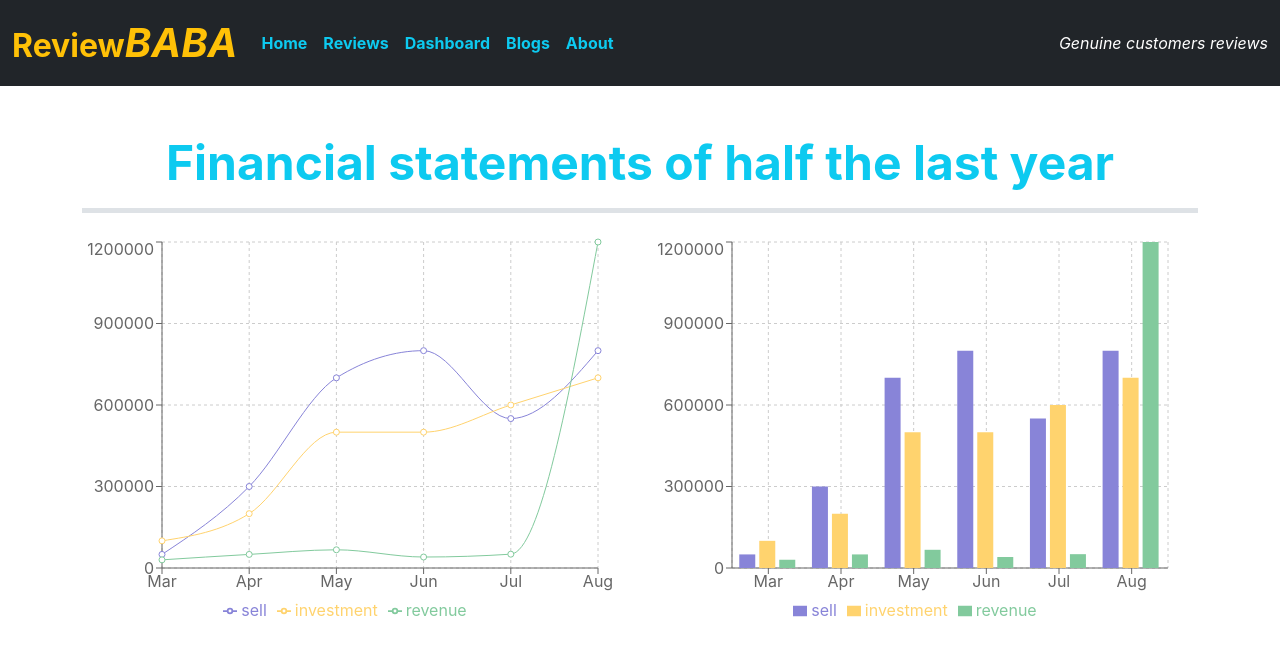
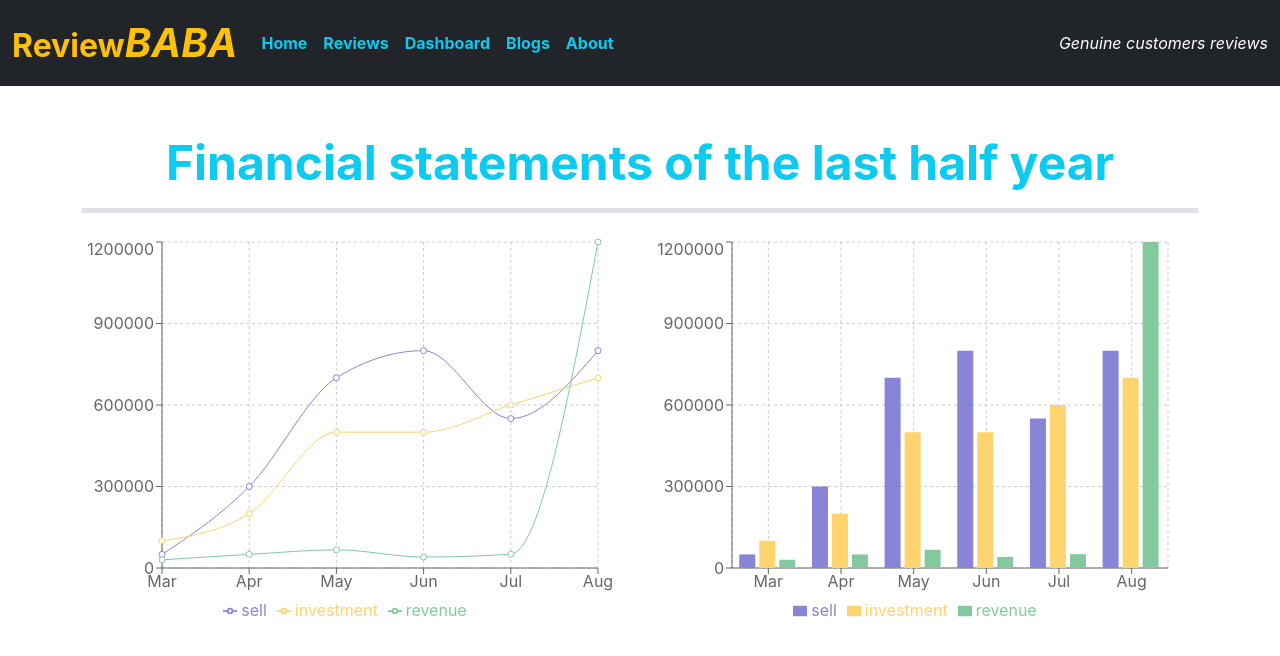
Before and after one commit to Zahid-BM/review-baba-react-router-and-bootstrap, a React (Create React App) app: page /dashboard in a window 1280 px wide. Shown: the top 656 px of the page. Built offline with nearby package versions, Linux system fonts and the light colour scheme.

Commit message:
Alhamdulillah dashboard heading error handled

```diff
--- a/package.json
+++ b/package.json
@@ -10,7 +10,7 @@
     "react-dom": "^18.0.0",
     "react-router-dom": "^6.3.0",
     "react-scripts": "5.0.0",
-    "recharts": "^2.1.9",
+    "recharts": "^2.1.10",
     "web-vitals": "^2.1.4"
   },
   "scripts": {
--- a/src/components/Dashboard/Dashboard.js
+++ b/src/components/Dashboard/Dashboard.js
@@ -6,7 +6,7 @@ const Dashboard = () => {
     const [data, setData] = useChart();
     return (
         <div className='container'>
-            <h1 className='mt-5 pb-3 fw-bolder display-5  text-info border-bottom border-5'>Financial statements of half the last year</h1>
+            <h1 className='mt-5 pb-3 fw-bolder display-5  text-info border-bottom border-5'>Financial statements of the last half year</h1>
             <div className="row mb-5">
                 <div className="col-md-6 py-3">
                     <ResponsiveContainer width="100%" aspect={1.4}>
```
Also changed, not shown: 1 other file (tests, documents, lock files or other folders).
